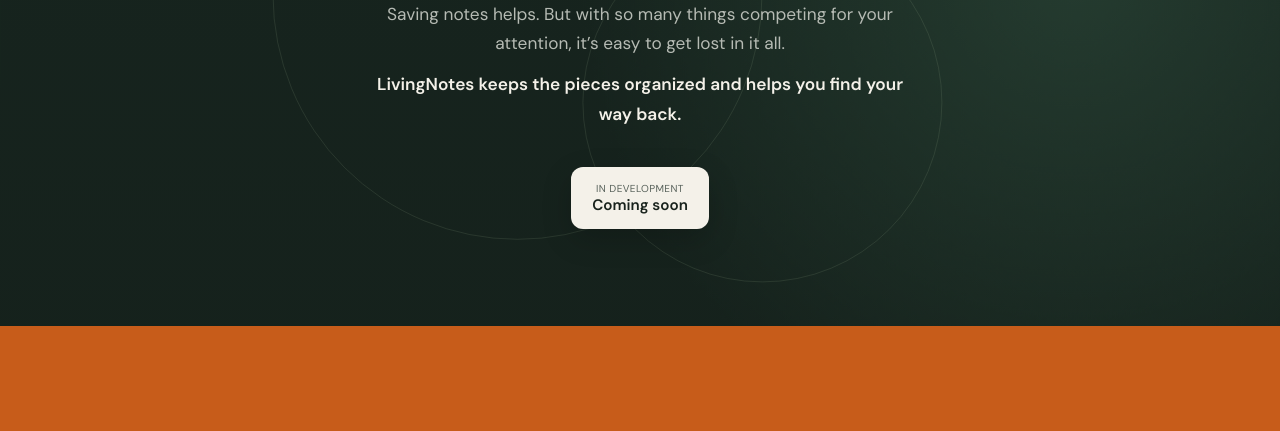
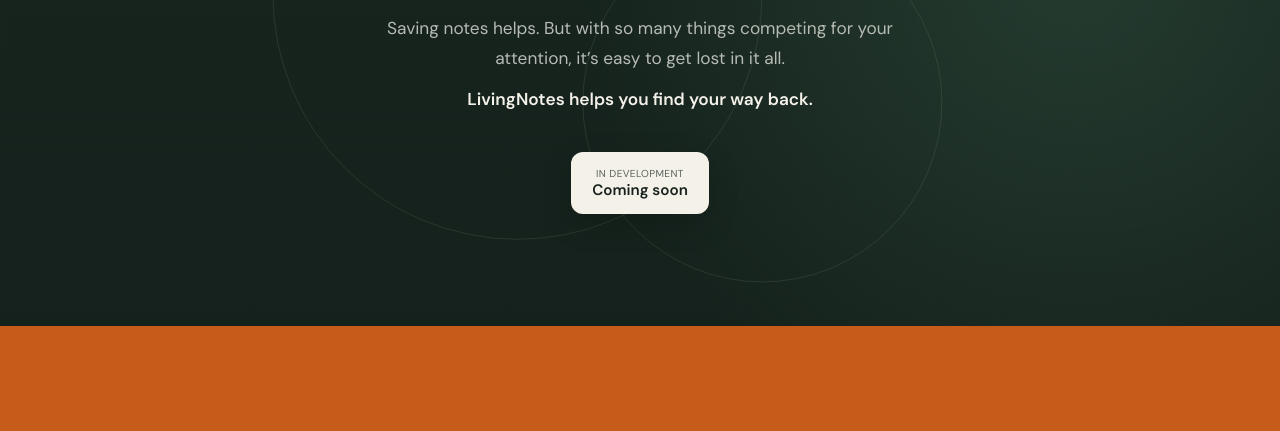
Before and after one commit to 00marco/00marco.github.io, an Astro site: page / in a window 1280 px wide. Shown: the part 336-767 px from the top of the page. Built offline with nearby package versions, Linux system fonts and the light colour scheme; Astro itself is replaced by a stand-in of ours.

Commit message:
copy changes

```diff
--- a/src/pages/index.astro
+++ b/src/pages/index.astro
@@ -105,7 +105,7 @@ const plantFieldNames = Array.from(
       <div class="hero-copy reveal">
         <h1 id="hero-title">Big topics<br /><span>take time</span></h1>
         <p class="lede">Saving notes helps. But with so many things competing for your attention, it’s easy to get lost in it all.</p>
-        <p class="lede hero-answer">LivingNotes keeps the pieces organized and helps you find your way back.</p>
+        <p class="lede hero-answer">LivingNotes helps you find your way back.</p>
         <div class="hero-actions">
           <p class="launch-badge"><small>In development</small>Coming soon</p>
         </div>
```
